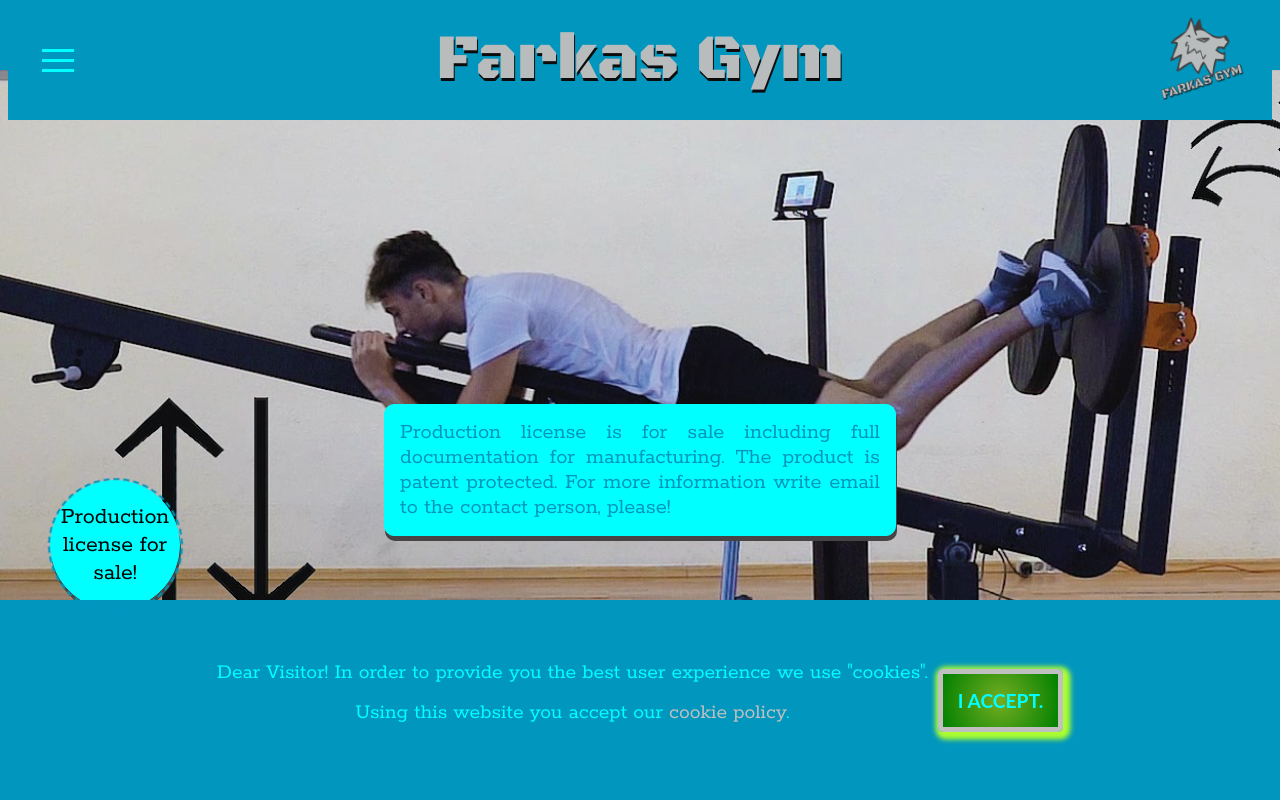
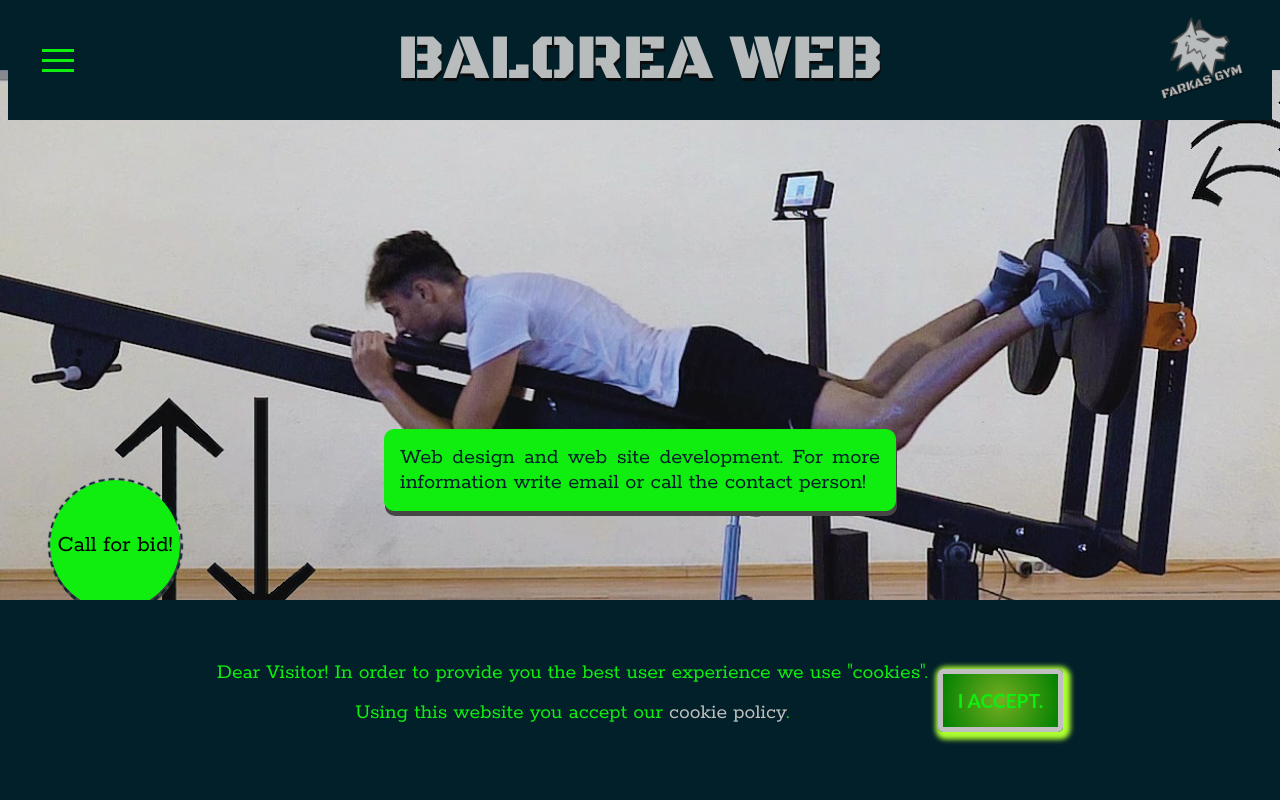
Before and after one commit to szeidl-balazs/nextgenfarmingweb, a React (Create React App) app in the folder frontend/: page / in a window 1280 px wide. Both pictures are taken after a click on the element 115 px from the left and 545 px from the top of the page. Shown: the top 800 px of the page. Built offline with nearby package versions, Linux system fonts and the light colour scheme.

Commit message:
Main title, menus, introduction, contact is ready in English. Basic colors set.

```diff
--- a/frontend/package.json
+++ b/frontend/package.json
@@ -15,9 +15,7 @@
     "react-spring": "^9.4.4",
     "web-vitals": "^2.1.4"
   },
-
-"homepage": ".",
-
+  "homepage": ".",
   "scripts": {
     "start": "react-scripts start",
     "build": "react-scripts build",
--- a/frontend/public/index.html
+++ b/frontend/public/index.html
@@ -1,10 +1,10 @@
 <!DOCTYPE html>
-<html lang="en">
+<html lang="en hu">
   <head>
     <meta charset="utf-8" />
-    <meta name="description" content="Erősítsen saját testtömeggel! Programozza be edzése terhelési fokozatait! Fejlessze egyszerre erejét és technikáját! Rögzítse edzésprogramja terhelési adatait!">
-    <meta name="keywords" content="farkasgym, gym, gimnasztika, fitnesz, fitness, erősítés, fitness machine, fitnesz gép, kondigép, láberősítő gép, leg machine">
-    <meta name="author" content="Seidel Web">
+    <meta name="description" content="Introduction the services of BALOREA TEAM Ltd.">
+    <meta name="keywords" content="pilates, rhythmic gimnastics, learning to swim, web desing, web development, ritmikus gimnasztika, rg, úszás oktatás, Komárom, pilátesz, web oldal készítés, web fejlesztés">
+    <meta name="author" content="BALOREA WEB">
     <link rel="icon" href="%PUBLIC_URL%/favicon.ico" />
     <meta name="viewport" content="width=device-width, initial-scale=1" />
     <meta name="theme-color" content="#000000" />
@@ -33,7 +33,7 @@
     -->
 
 
-    <title>Farkas Gym</title>
+    <title>BALOREA TEAM</title>
 
   </head>
   <body>
--- a/frontend/src/components/css_files/1_base_style.css
+++ b/frontend/src/components/css_files/1_base_style.css
@@ -9,9 +9,9 @@
 
 /*variables*/
 :root {
-    --main-dark-color: rgba(0, 150, 190, 1);
+    --main-dark-color: rgb(2, 32, 42);
     --logo-color: #b9bcbd;
-    --main-light-color: #00ffff;
+    --main-light-color: #0fee0f;
     --hover-color: rgba(230, 240, 100, 1);
     --secondary-color: #c0c0c0;
     --secondary-font-size: 15px;
--- a/frontend/src/components/structure_components/2_Navigation_eng.jsx
+++ b/frontend/src/components/structure_components/2_Navigation_eng.jsx
@@ -37,7 +37,7 @@ const NavigationEng = (props) => {
                             <div className="menu-icon-container" onClick={menuToggle}>
                               <Hamburger toggled={isOpen} toggle={setOpen} duration={.8}/>
                             </div>
-                            <h1 className="main-title">Farkas Gym</h1> {/*Main title*/}
+                            <h1 className="main-title">BALOREA WEB</h1> {/*Main title*/}
                             <div className="logo-container"></div> {/*Page logo*/}
                         </div>
                         <div className="menu-titles-mover"></div>
@@ -49,9 +49,9 @@ const NavigationEng = (props) => {
                             ?
 
                               <animated.div className="menu-titles" id="menu-links" style={openAnimation}>
-                                <div className="menu menu-benefit"><a href="#benefit-id">Benefits</a></div>
-                                <div className="menu menu-specification"><a href="#specifications-id">Specifications</a></div>
-                                <div className="menu menu-workout"><a href="#recommendation-id">Recommendation</a></div>
+                                <div className="menu menu-benefit"><a href="#benefit-id">Introduction</a></div>
+                                <div className="menu menu-specification"><a href="#specifications-id">Reference projects</a></div>
+                                <div className="menu menu-workout"><a href="#recommendation-id">Services</a></div>
                                 <div className="menu menu-contact"><a href="#contact-id">Contact</a></div>
                                 <select className="language-selector" value={props.data} onChange={props.function}>
                                   <option value="hun" >Hun</option>
--- a/frontend/src/components/structure_components/2_Navigation_hun.jsx
+++ b/frontend/src/components/structure_components/2_Navigation_hun.jsx
@@ -37,7 +37,7 @@ const NavigationHun = (props) => {
                             <div className="menu-icon-container" onClick={menuToggle}>
                               <Hamburger toggled={isOpen} toggle={setOpen} duration={.8}/>
                             </div>
-                            <h1 className="main-title">Farkas Gym</h1> {/*Main title*/}
+                            <h1 className="main-title">balOrea team</h1> {/*Main title*/}
                             <div className="logo-container"></div> {/*Page logo*/}
                         </div>
                         <div className="menu-titles-mover"></div>
--- a/frontend/src/components/structure_components/4_Hero_eng.jsx
+++ b/frontend/src/components/structure_components/4_Hero_eng.jsx
@@ -17,7 +17,7 @@ const HeroEng = () => {
 
             <div className="forsale-wrap">
                 <div className="disc" onClick={forSaleSwitch}></div>
-                <button className="forsale" >Production license for sale!</button>
+                <button className="forsale" >Call for bid!</button>
             </div>
 
             <div className="hero-image" >
@@ -29,7 +29,7 @@ const HeroEng = () => {
                 ?
 
                 <div className="modal">
-                    <div className="modal-text" onClick={forSaleSwitch}><a className="modal-text" href="#contact-id">Production license is for sale including full documentation for manufacturing. The product is patent protected. For more information write email to the contact person, please!</a></div>
+                    <div className="modal-text" onClick={forSaleSwitch}><a className="modal-text" href="#contact-id">Web design and web site development. For more information write email or call the contact person!</a></div>
                 </div>
 
                 :
--- a/frontend/src/components/structure_components/5_0_Benefits_eng.jsx
+++ b/frontend/src/components/structure_components/5_0_Benefits_eng.jsx
@@ -8,18 +8,22 @@ const BenefitsEng = () => {
 
             <div id="benefit-id" className="place-holder-under-menuline"></div> {/*empty lane to push down the below content under menu line*/}
 
-            <h2>Benefits</h2>
+            <h2>INTRODUCTION</h2>
 
             <ul className="benefits-list">
-                <li>Motor skills development
+                <li>BALOREA WEB is the web site development service of BALOREA TEAM Ltd.
                     <ul className="nested-list">
-                        <li>For entry level athlets: establisment of proper techniques</li>
-                        <li>For advanced and professional racers: development of coordinative and conditional abilities</li>
+                        <li>Web developer: Balázs Szeidl</li>
+                        <li>Background: marketing and sales management, web site development</li>
                     </ul>
                 </li>
-                <li>Controlled workload</li>
-                <li>Usable for rehabilitation</li>
-                <li>Applicable in different sports</li>
+                <li>Benefits
+                    <ul>
+                      <li>Synergy of marketing & sales management experience with the combination of web site development.</li>
+                      <li>User friendly, simple, easy to use, ergonomic site handling.</li>
+                      <li>Fast page load, lightning quick switchning between menus and sections.</li>
+                    </ul>
+                </li>
             </ul>
 
         </div>
--- a/frontend/src/components/structure_components/5_1_Specifications_eng.jsx
+++ b/frontend/src/components/structure_components/5_1_Specifications_eng.jsx
@@ -8,7 +8,7 @@ const SpecificationsEng = () => {
 
         <div id="specifications-id" className="place-holder-under-menuline"></div> {/*empty lane to push down the below content under menu line*/}
 
-        <h2>SPECIFICATIONS</h2>
+        <h2>REFERENCE PROJECTS</h2>
 
             <Accordion
               title="Skill development with own weight"
--- a/frontend/src/components/structure_components/6_Presentations_eng.jsx
+++ b/frontend/src/components/structure_components/6_Presentations_eng.jsx
@@ -6,7 +6,7 @@ const PresentationsEng = () => {
 
         <div className="presentation">
             <div id="recommendation-id" className="place-holder-under-menuline"></div> {/*empty lane to push down the below content under menu line*/}
-            <h2>RECOMMENDED WORKOUTS</h2>
+            <h2>SERVICES</h2>
 
             {/*vimeo*/}
             <iframe className="video" title="Farkas Gym video" src="https://player.vimeo.com/video/676863215?h=243d66f469" width="640" height="564" frameborder="0" allow="autoplay; fullscreen" allowfullscreen></iframe>
--- a/frontend/src/components/structure_components/7_Footer_eng.jsx
+++ b/frontend/src/components/structure_components/7_Footer_eng.jsx
@@ -153,11 +153,11 @@ const FooterEng = () => {
             <div id="contact-id" className="footer">
                 <div className="contact">Contact:
                     <div>
-                        <a href="mailto: fjuszas@gmail.com">✉ Email message</a>
-                        <a href="🖀 +36 30 936 1899">🖀 +36 30 936 1899</a>
+                        <a href="mailto: szeidl.balazs@hotmail.com">✉ Email message</a>
+                        <a href="🖀 +36 20 323 1179">🖀 +36 20 323 1179</a>
                     </div>
                 </div>
-                <div className="copyright">Copyright © 2021. Farkas János s.p. All rights reserved!</div>
+                <div className="copyright">Copyright © 2022. BALOREA TEAM Ltd. All rights reserved!</div>
                 <button id="gdpr-id" className="gdpr button-wo-design" onClick={gdprOpener}>Privacy policy <animated.div style={iconAnimation1} ><ExpandMoreIcon className="more-less-sign"/></animated.div></button>
                 <button className="gdpr button-wo-design" onClick={cookieOpener}>Cookie policy <animated.div style={iconAnimation2} ><ExpandMoreIcon className="more-less-sign"/></animated.div></button>
                 <button className="gdpr button-wo-design" onClick={termsOpener}>General terms & conditions <animated.div style={iconAnimation3} ><ExpandMoreIcon className="more-less-sign"/></animated.div></button>
```
Also changed, not shown: 1 other file (tests, documents, lock files or other folders).
